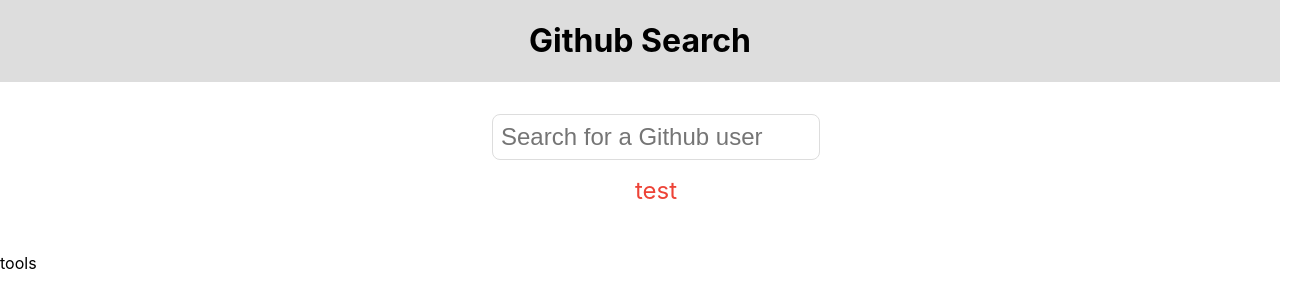
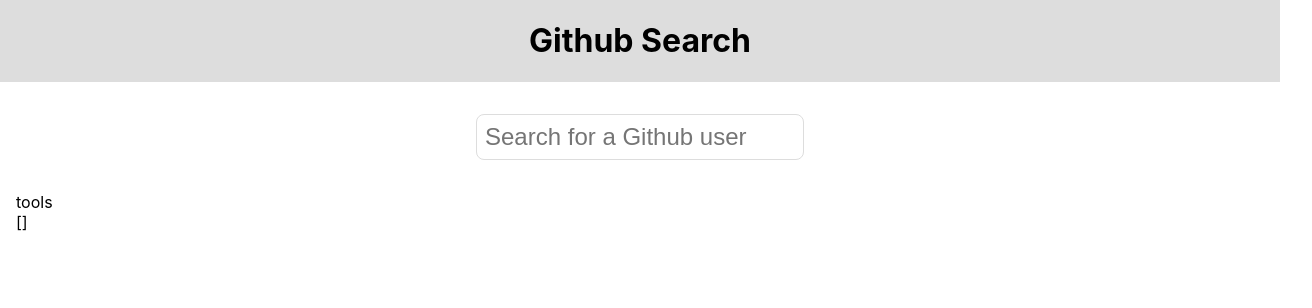
Before and after one commit to Bryndille1701/fulll-frontend, a React (Create React App) app: page / in a window 1280 px wide. Shown: the top 308 px of the page, 1312 px wide, since content can reach past the window. Built offline with nearby package versions, Linux system fonts and the light colour scheme.

Commit message:
Implemented types and added grid

```diff
--- a/src/App.css
+++ b/src/App.css
@@ -1,10 +1,12 @@
+.wrapper {
+  padding-inline: 1rem;
+}
 #header {
   display: flex;
   min-height: 4rem;
   justify-content: center;
   align-items: center;
   background-color: #dddddd;
-  padding-inline: 1rem;
 }
 #header h1 {
   font-size: 2rem;
@@ -19,7 +21,6 @@
   display: flex;
   align-items: center;
   padding-block: 2rem;
-  padding-inline: 1rem;
   flex-direction: column;
 }
 #search-input {
--- /dev/null
+++ b/src/components/Grid.tsx
@@ -0,0 +1,12 @@
+import { GithubUser } from '../types/github';
+
+type GridProps = {
+  items: GithubUser[];
+  loading: boolean;
+};
+
+const Grid = ({ items, loading }: GridProps) => {
+  return <div>{JSON.stringify(items)}</div>;
+};
+
+export default Grid;
--- a/src/components/Header.tsx
+++ b/src/components/Header.tsx
@@ -1,6 +1,6 @@
 const Header = () => {
   return (
-    <header id="header" role="banner">
+    <header id="header" className="wrapper" role="banner">
       <h1>Github Search</h1>
     </header>
   );
--- a/src/components/Input.tsx
+++ b/src/components/Input.tsx
@@ -16,7 +16,6 @@
         onChange={onInputChange}
       />
       {message && <p className="error-message">{message}</p>}
-      <p className="error-message">test</p>
     </div>
   );
 };
--- a/src/components/Main.tsx
+++ b/src/components/Main.tsx
@@ -1,6 +1,9 @@
 import { useEffect, useState } from 'react';
+import { setSyntheticTrailingComments } from 'typescript';
 import useDebounce from '../hooks/use-debounce';
+import { GithubUser } from '../types/github';
 import { getGithubUser } from '../utils/github';
+import Grid from './Grid';
 import Input from './Input';
 import Tools from './Tools';
 
@@ -8,6 +11,7 @@
   const [input, setInput] = useState('');
   const [message, setMessage] = useState('');
   const [loading, setLoading] = useState(false);
+  const [items, setItems] = useState<GithubUser[]>([]);
   const debouncedInput = useDebounce(input, 500);
   const onInputChange = (e: React.ChangeEvent<HTMLInputElement>) => {
     setInput(e.target.value);
@@ -19,8 +23,15 @@
         setLoading(true);
         const data = await getGithubUser(debouncedInput);
         setLoading(false);
-        console.log(data);
         if (data.message) {
+          setMessage(data.message);
+        } else if (data.items) {
+          if (data.total_count && data.total_count > 0) {
+            setItems(data.items);
+          } else {
+            setMessage('No results found');
+          }
+        } else if (data.message) {
           setMessage(data.message);
         }
       };
@@ -28,10 +39,11 @@
     }
   }, [debouncedInput]);
   return (
-    <main id="main" role="main">
+    <main id="main" role="main" className="wrapper">
       <header>
         <Input input={input} onInputChange={onInputChange} message={message} />
         <Tools />
+        <Grid items={items} loading={loading} />
       </header>
     </main>
   );
--- a/src/utils/github.ts
+++ b/src/utils/github.ts
@@ -1,4 +1,12 @@
-export const getGithubUser = async (searchInput: string) => {
+import { GithubUserResponse } from '../types/github';
+
+interface GetGithubUserResponse extends GithubUserResponse {
+  message?: string;
+}
+
+export const getGithubUser = async (
+  searchInput: string
+): Promise<GetGithubUserResponse> => {
   try {
     const response = await fetch(
       `https://api.github.com/search/users?q=${searchInput}`
```
